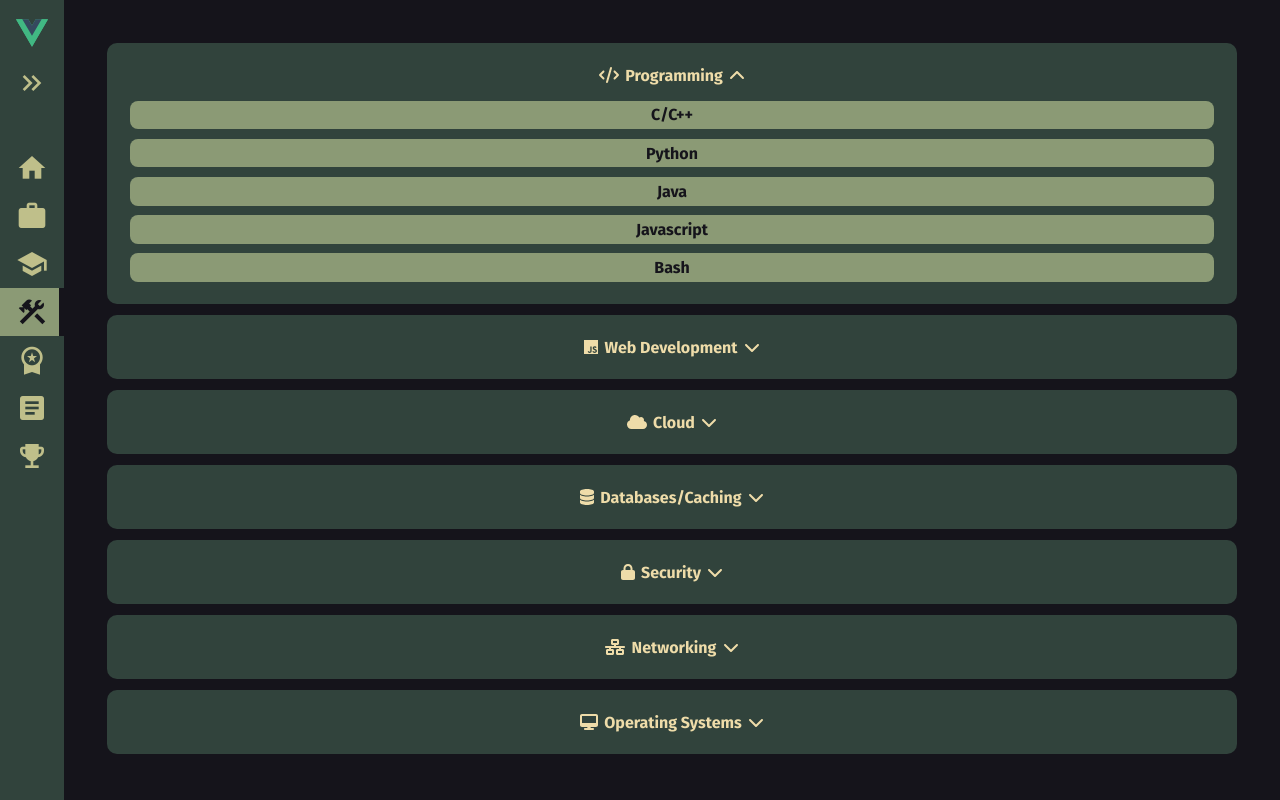
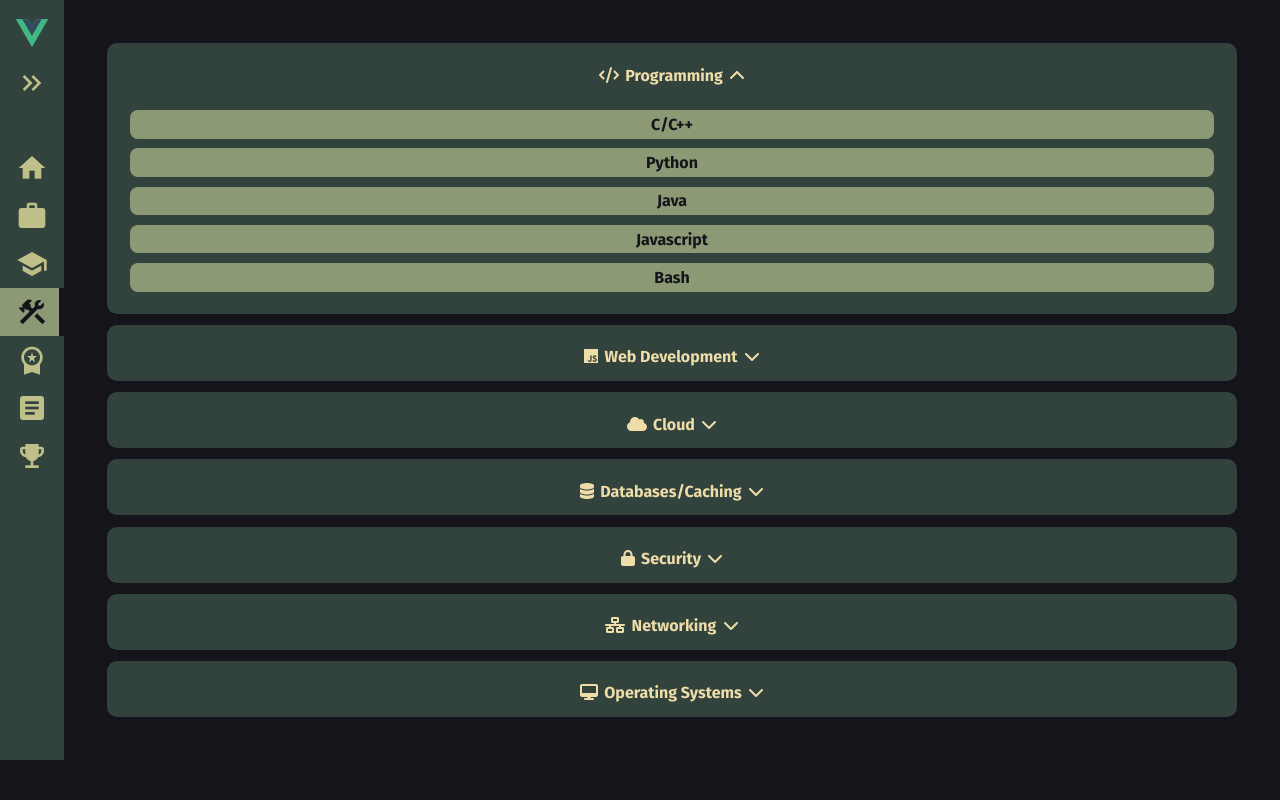
Before and after one commit to sepehrjavid/sepehrjavid-website, a Vue app: page /skills in a window 1280 px wide. Both pictures are taken after a click on the element "Programming". Built offline with nearby package versions, Linux system fonts and the light colour scheme.

Commit message:
enhance UI animation

```diff
--- a/src/components/Sidebar.vue
+++ b/src/components/Sidebar.vue
@@ -63,7 +63,7 @@ aside {
 
     width: calc(2rem + 32px);
     overflow: hidden;
-    min-height: 100vh;
+    min-height: 100%;
     padding: 1rem;
 
     transition: 0.2s ease-in-out;
--- a/src/components/SkillCategory.vue
+++ b/src/components/SkillCategory.vue
@@ -1,5 +1,5 @@
 <template>
-    <div :class="getCategoryContainerClass()">
+    <section :class="getCategoryContainerClass()">
         <div class="category-header" @click="toggleCategory()">
             <div class="category-icon">
                 <MdiKubernetes v-if="category.name === 'Kubernetes'" />
@@ -13,13 +13,13 @@
                 <font-awesome-icon :icon="['fas', 'chevron-down']" />
             </div>
         </div>
-        <ul v-show="isOpen" class="skill-list">
+        <ul class="skill-list">
             <li v-for="(item, index) in category.skills" :key="index">
                 <SkillCategory v-if="item.skills" :category="item" :theme="getChildTheme()" />
                 <SkillItem v-else :skill="item" />
             </li>
         </ul>
-    </div>
+    </section>
 </template>
 
 <script setup>
@@ -47,7 +47,7 @@ function getChildTheme() {
 }
 
 function getCategoryContainerClass() {
-    let categoryClass = `category ${props.theme}`;
+    let categoryClass = `${props.theme}`;
     if (isOpen.value) {
         categoryClass = categoryClass.concat(" ", "is-expanded");
     }
@@ -65,15 +65,16 @@ function getCategoryContainerClass() {
     background-color: var(--secondary);
 }
 
-.category {
+section {
     color: var(--light-more);
     margin: 0.7em;
     padding: 1.4em;
     display: flex;
     flex-direction: column;
     border-radius: 10px;
-    transition: max-height 0.4s ease-in-out;
-    max-height: 5em;
+    transition: 0.4s ease-in-out;
+    max-height: 3.5em;
+    min-height: 1em;
     overflow: hidden;
 
     .open-toggle {
@@ -82,10 +83,15 @@ function getCategoryContainerClass() {
 
     &.is-expanded {
         max-height: 100%;
+        min-height: 3em;
     }
 
     &.is-expanded>.category-header>.open-toggle {
         transform: rotate(180deg);
+    }
+
+    &.is-expanded>.skill-list {
+        opacity: 1;
     }
 
     .category-header {
@@ -100,11 +106,13 @@ function getCategoryContainerClass() {
     }
 
     .skill-list {
-        margin-top: 0.4em;
+        opacity: 0;
+        margin-top: 1em;
         display: flex;
         flex-direction: column;
         justify-content: center;
         list-style-type: none;
+        transition: 0.4s ease-in-out;
     }
 }
 </style>
--- a/src/views/Skills.vue
+++ b/src/views/Skills.vue
@@ -39,11 +39,11 @@ const skills = ref([
                 skills: ['Calico', 'Cilium']
             },
             {
-                name: 'Google Cloud Platform (GCP)',
+                name: 'GCP',
                 skills: ['GKE', 'ComputeEngine', 'Storage', 'Dataflow', 'BigQuery', 'Loadbalancer', 'Cloud Function', 'Cloud Armor']
             },
             {
-                name: 'Amazon Web Service (AWS)',
+                name: 'AWS',
                 icon: ['fab', 'aws'],
                 skills: ['S3', 'Lambda', 'DynamoDB', 'SQS', 'EC2', 'ECS', 'EKS', 'Cloud Watch', 'RDS', 'IAM']
             }
```
